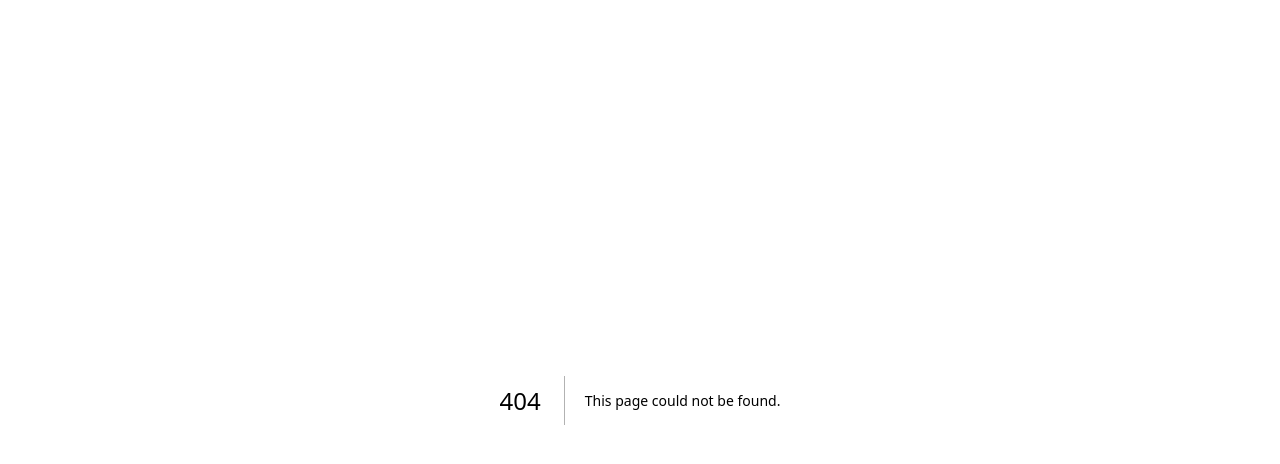
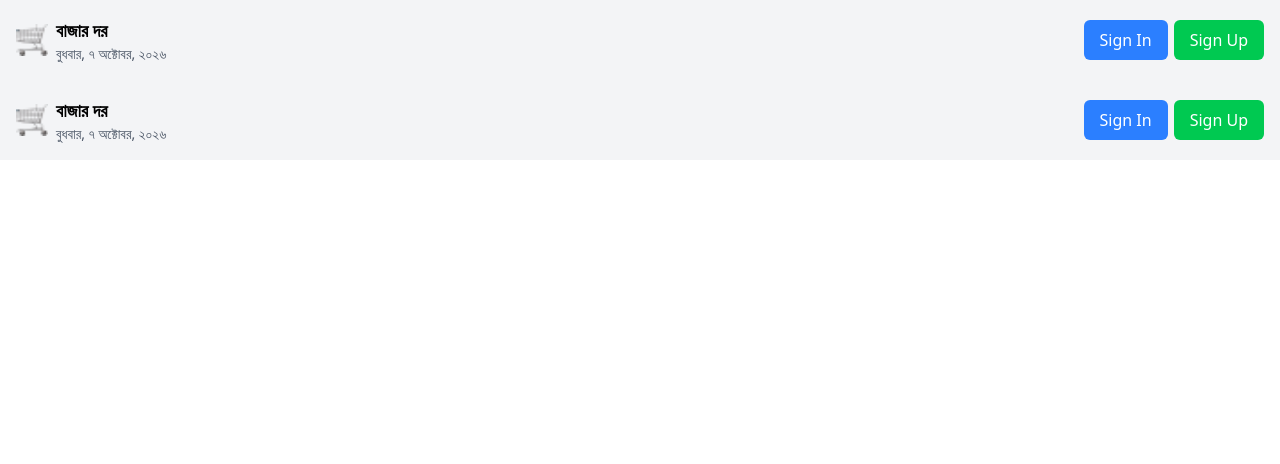
Before and after one commit to sahedali0237/A07-Bazar-Dor, a Next.js app: page /components/header in a window 1280 px wide. Before the commit this address had no page. Shown: the top 464 px of the page. Built offline with nearby package versions, Linux system fonts and the light colour scheme.

Commit message:
created the header

```diff
--- /dev/null
+++ b/src/app/components/header/page.tsx
@@ -0,0 +1,41 @@
+"use client";
+import Image from "next/image";
+import Link from "next/link";
+import React from "react";
+
+const HeaderSection = () => {
+  const date = new Date().toLocaleDateString("bn-BD", {
+    dateStyle: "full",
+  });
+  return (
+    <div className="flex justify-between items-center p-4 bg-gray-100">
+      <Link href="/">
+        <div className="flex items-center">
+          <Image
+            width={32}
+            height={32}
+            src="/image/logo-icon.png"
+            alt="Logo"
+            className="h-8 w-8 mr-2"
+          />
+          <div className="flex flex-col">
+            <h1 className="text-lg font-bold text-black">বাজার দর</h1>
+
+            <div className="text-sm text-gray-600">{date}</div>
+          </div>
+        </div>
+      </Link>
+
+      <div className="flex gap-1.5">
+        <button className="bg-blue-500 text-white px-4 py-2 rounded-md">
+          Sign In
+        </button>
+        <button className="bg-green-500 text-white px-4 py-2 rounded-md">
+          Sign Up
+        </button>
+      </div>
+    </div>
+  );
+};
+
+export default HeaderSection;
--- a/src/app/layout.tsx
+++ b/src/app/layout.tsx
@@ -2,6 +2,7 @@ import type { Metadata } from "next";
 import { Noto_Serif_Bengali } from "next/font/google";
 import "./globals.css";
 import { ToastContainer } from "react-toastify";
+import HeaderSection from "./components/header/page";
 
 const notoSerifBengali = Noto_Serif_Bengali({
   variable: "--font-geist-sans",
@@ -23,6 +24,7 @@ export default function RootLayout({ children }: LayoutProps<"/">) {
       className={`${notoSerifBengali.variable} h-full antialiased`}
     >
       <body className="min-h-full flex flex-col">
+        <HeaderSection />
         <main>{children}</main>
         <ToastContainer />
       </body>
```
